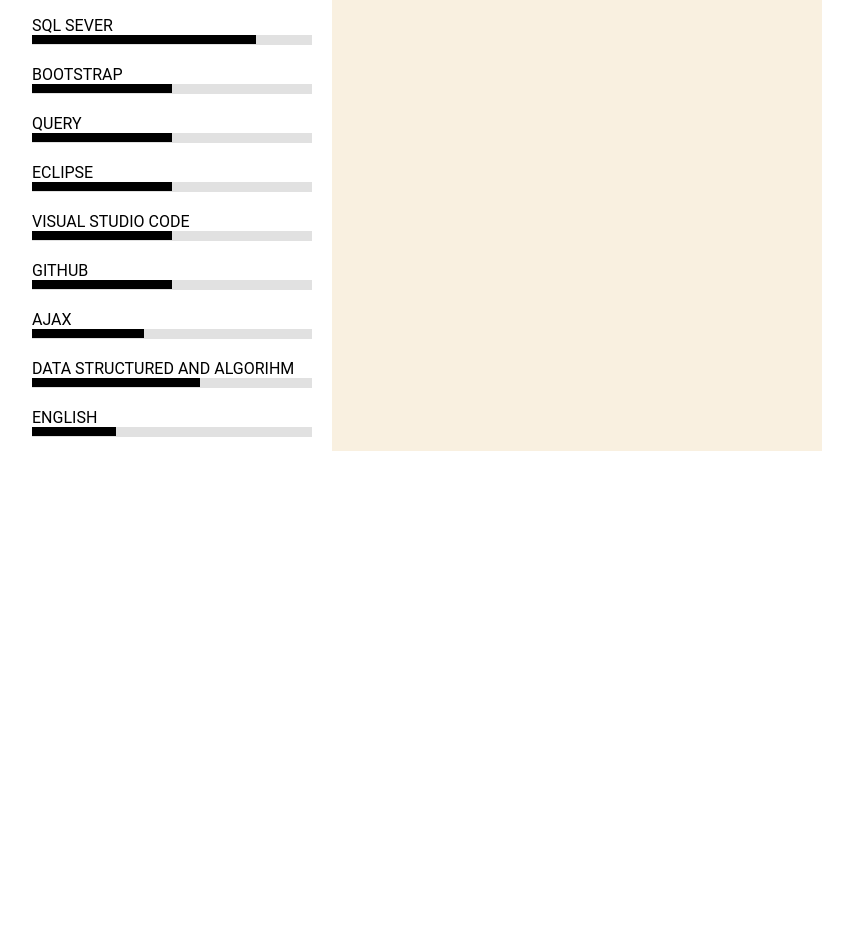
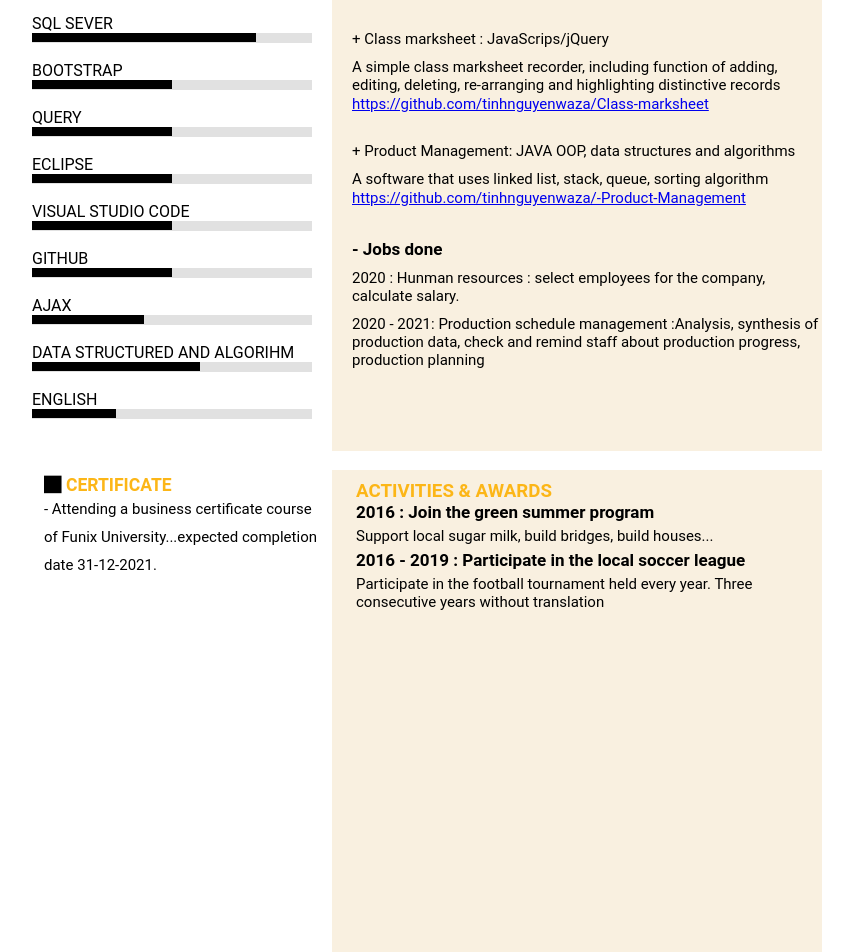
Before and after one commit to tinhnguyenwaza/cvxinviecIT, a plain HTML site: page index.html in a window 1280 px wide. Shown: the part 560-1512 px from the top of the page, without its empty margins (213-1066 px from the left). Before the commit the page ends 1011 px from the top, so only its background shows below. Drawn offline with Linux system fonts and the light colour scheme.

Commit message:
chỉnh sua

```diff
--- a/cv css.css
+++ b/cv css.css
@@ -77,7 +77,7 @@
     padding: 5px 0;
 }
 
-h4 {
+h3 {
     color: #fcb617;
 }
 
@@ -170,7 +170,7 @@
 }
 
 .techinalSikll p {
-    padding: 20px 0 0 0;
+    padding: 18px 0 0 0;
 }
 .techinalSikll {
     padding: 15px 0 0 0;
@@ -183,3 +183,64 @@
     display: inline-block;
     float: right;
 }
+
+.sizeboxrow {
+    padding: 17px 0 0 20px;
+}
+
+.row3 p {
+    font-size: 15px;
+    padding: 10px 0 0 0;
+}
+
+.row3 h5 {
+   font-size: 17px;
+   padding: 13px 0 0 0 ;
+}
+
+.row3 a {
+    font-size: 15px;
+    padding: 8px 0 0 0 ;
+}
+
+/*  trang 2*/
+
+.container2{
+    width: 790px;
+    height: 1011px;
+    margin: auto;
+
+}
+
+.row4 {
+    width: 300px;
+    height: 1011px;
+   background-color:white;
+   display: inline-block;
+   float: left;
+}
+
+.row4 {
+    font-size: 15px;
+
+}
+
+.row5 {
+    width: 490px;
+    height: 1011px;
+    background-color:#f9f0e0;
+    display: inline-block;
+    float: right;
+}
+
+.container2 div {
+     padding: 5px 0 0 12px;;
+}
+
+.row5 p {
+    font-size: 15px;
+}
+
+.row5 h5 {
+    font-size: 17px;
+}
--- a/index.html
+++ b/index.html
@@ -24,16 +24,16 @@
 
         <div class="row2">
             <div class="inForMaTion">
-                <h4><i class="fas fa-square-full colorincons"></i>   PERSONAL INFORMATION</h2>
+                <h3><i class="fas fa-square-full colorincons"></i>   PERSONAL INFORMATION</h3>
                 <p><i class="far fa-calendar-alt"></i>   20-07-1997</p>
                 <p><i class="fas fa-user-circle"></i>   Nam</p>
                 <p><i class="fas fa-phone-square"></i>   0327696170</p>
                 <p><i class="fas fa-map-marker-alt"></i>   Ngãi Hùng - Tiểu Cần - Trà Vinh</p>
-                <p><i class="fas fa-info-circle"></i>   facebook.com/abc</p>
+                <p><i class="fas fa-info-circle"></i>   Tính Nguyễn</p>
            </div>
 
            <div class="techinalSikll">
-           <h4><i class="fas fa-square-full colorincons"></i>   TECHINAL SKILLS</h2>
+           <h3><i class="fas fa-square-full colorincons"></i>   TECHINAL SKILLS</h3>
             <!-- nơi để hiển thị code về tên skill và điểm của skill-->
            <p>HTML /CSS</p>
            <div class="skill">
@@ -107,13 +107,73 @@
         </div>
         </div>
 
+        <!-- phần nội dung về trình độ học vấn, kinh nghiệm  làm việc, hoạt động -->
+        <div class="row3">
+          <div class="sizeboxrow">
+           <h3>EDUCATION</h3>
+           <h5>University Trà Vinh</h5>
+           <p>Majors : Political science  ( 2016 - 2020)</p>
+           <p>Specialized :  Political theory</p>
+           <p>Classification : rather</p>
+           <p>GPA: 3.05</p>
+          </div>
 
-        <div class="row3">
+          <div class="sizeboxrow">
+               <h3>EXPERIENCE</h3>
+               <h5>- No practical experience in the IT industry</h5>
+               <h5>- Some outstanding projects in school</h5>
+               <p> + Local introduction web :HTML/CSS, response, SEO, google analytics.</p>
+               <a href=" https://tinhnguyenkiwa19.000webhostapp.com/index.html">
+                     https://tinhnguyenkiwa19.000webhostapp.com/index.html</a>
+               <br>
+               <br>
+               <p> + Human recourses management : JAVA OOP</p>
+               <p>A simple software to manage the company's salar.</p>
+               <a href="https://github.com/tinhnguyenwaza/Human-recourses-management">
+                    https://github.com/tinhnguyenwaza/Human-recourses-management</a>
+               <br>
+               <br>
+               <p> + Class marksheet : JavaScrips/jQuery</p>
+               <p>A simple class marksheet recorder, including function of adding, editing,
+                     deleting, re-arranging and highlighting distinctive records</p>
+               <a href="https://github.com/tinhnguyenwaza/Class-marksheet">
+                    https://github.com/tinhnguyenwaza/Class-marksheet</a>
+               <br>
+               <br>
+               <p> + Product Management: JAVA OOP, data structures and algorithms</p>
+               <p>A software that uses linked list, stack, queue, sorting algorithm</p>
+               <a href="https://github.com/tinhnguyenwaza/-Product-Management">
+                    https://github.com/tinhnguyenwaza/-Product-Management</a>
+               <br>
+               <br>
+               <h5>- Jobs done </h5>
+               <p> 2020 :  Hunman resources : select employees for the company, calculate salary. </p>
+               <p>2020 - 2021: Production schedule management :Analysis, synthesis of production data,
+                     check and remind staff about production progress, production planning</p>
+          </div>
+        </div> <!--end row 3 -->
+    </div>
+    <br>
+    <div class="container2">
+         <div class="row4">
+          <h3><i class="fas fa-square-full colorincons"></i>  CERTIFICATE</h3>
+          <p>- Attending a business certificate course </p>
+          <p> of Funix University...expected completion</p>
+          <p> date 31-12-2021.</p>
+         </div>
+
+         <div class="row5">
+            <div>
+              <h3>ACTIVITIES & AWARDS</h3>
+              <h5>2016 : Join the green summer program</h5>
+              <p>Support local sugar milk, build bridges, build houses...</p>
+              <h5>2016 - 2019 : Participate in the local soccer league </h5>
+              <p> Participate in the football tournament held every year.
+                    Three consecutive years without translation</p>
+            </div>
+         </div>
+    </div>
 
 
-        </div>
-    </div>
-
-  </div>
 </body>
 </html>
```
